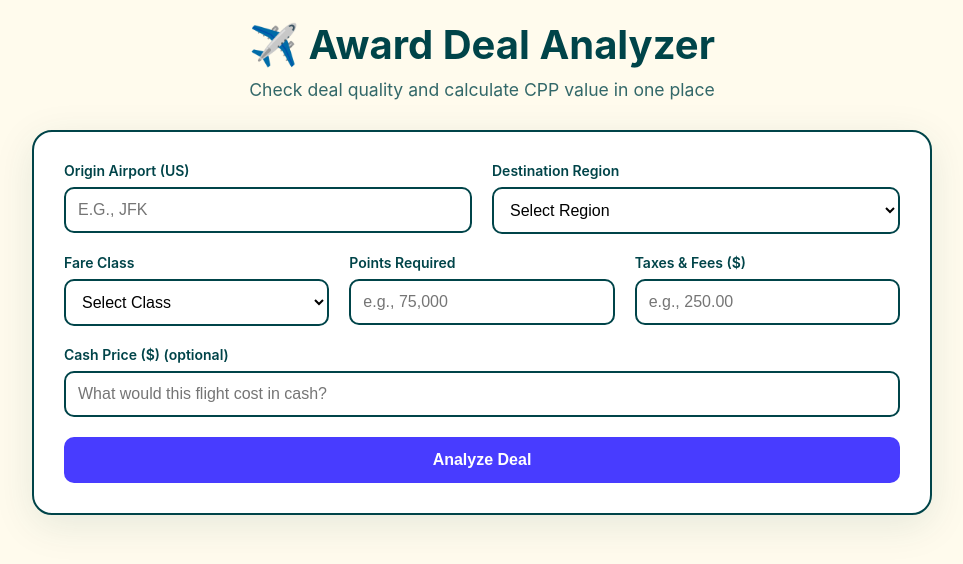
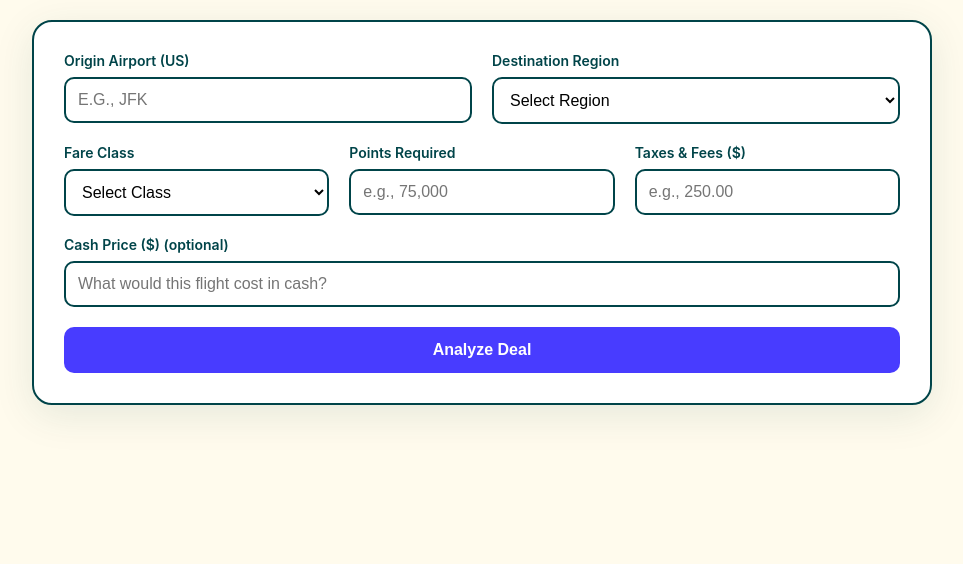
Before and after one commit to Ltcho/cpp-calculator, a plain HTML site: page index.html in a window 1280 px wide. Shown: the whole page, without its empty margins (158-1121 px from the left). Drawn offline with Linux system fonts and the light colour scheme.

Commit message:
Remove header

```diff
--- a/index.html
+++ b/index.html
@@ -3,7 +3,7 @@
 <head>
   <meta charset="UTF-8" />
   <meta name="viewport" content="width=device-width, initial-scale=1.0"/>
-  <title>Award Deal Analyzer - Combined</title>
+  <title>Points award deal analyzer</title>
   <style>
     *{margin:0;padding:0;box-sizing:border-box}
     body{font-family:-apple-system,BlinkMacSystemFont,'Segoe UI',Roboto,Oxygen,Ubuntu,sans-serif;background:#FFFBED;min-height:100vh;padding:20px}
@@ -39,9 +39,6 @@
 </head>
 <body>
   <div class="container">
-    <h1>✈️ Award Deal Analyzer</h1>
-    <p class="subtitle">Check deal quality and calculate CPP value in one place</p>
-
     <div class="card">
       <form id="combinedForm">
         <div class="form-row">
```
